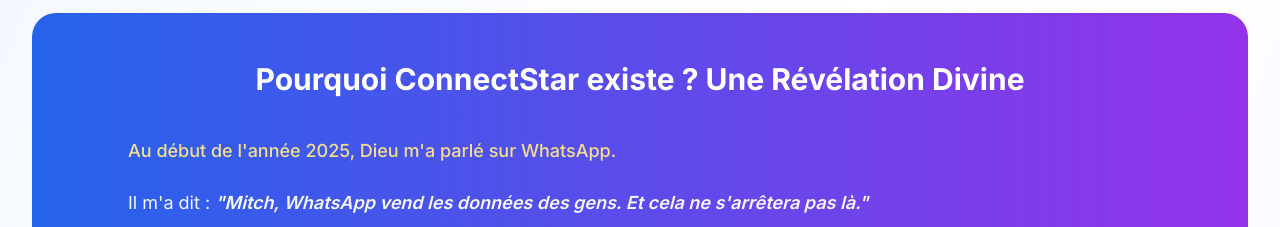
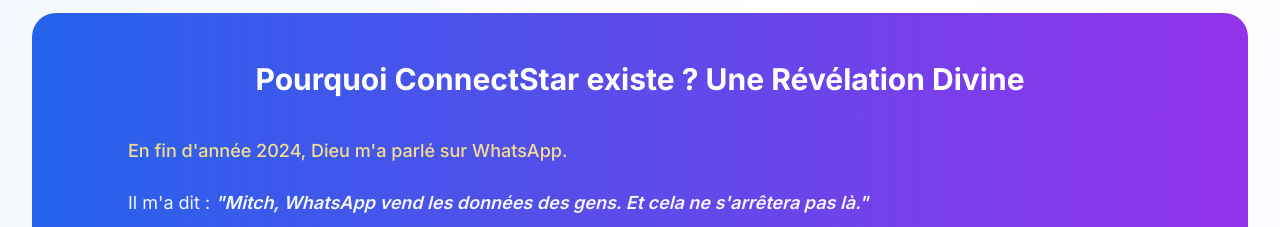
Before and after one commit to GMEntreprise/ConnectStar-LandingPage, a React (Vite) app: page / in a window 1280 px wide. Shown: the part 2680-2907 px from the top of the page. Built offline with nearby package versions, Linux system fonts and the light colour scheme; no server answers.

Commit message:
update Vision.tsx

```diff
--- a/src/components/Vision.tsx
+++ b/src/components/Vision.tsx
@@ -107,7 +107,7 @@ const Vision = () => {
 
             <div className="space-y-6 text-base md:text-lg leading-relaxed opacity-95">
               <p className="font-medium text-amber-200">
-                Au début de l'année 2025, Dieu m'a parlé sur WhatsApp.
+                En fin d'année 2024, Dieu m'a parlé sur WhatsApp.
               </p>
 
               <p>
```
